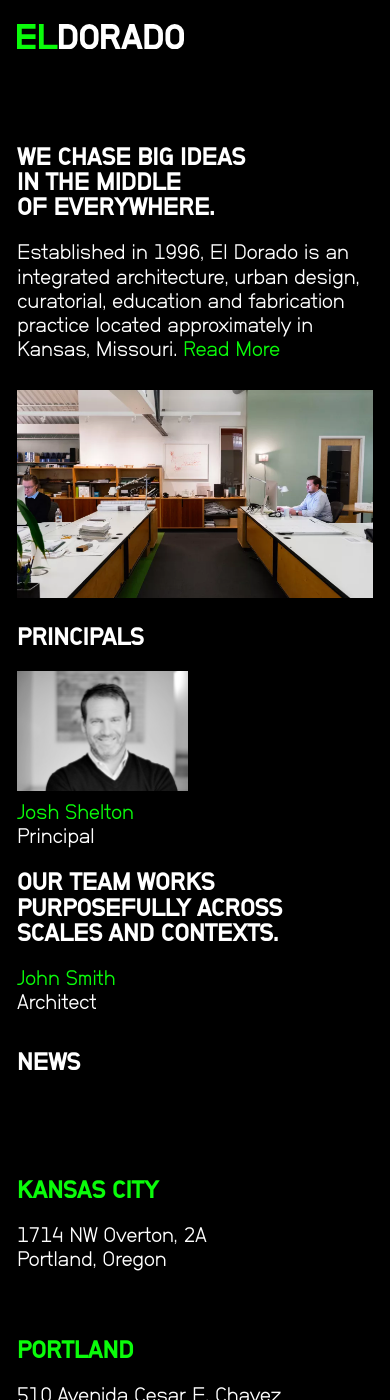
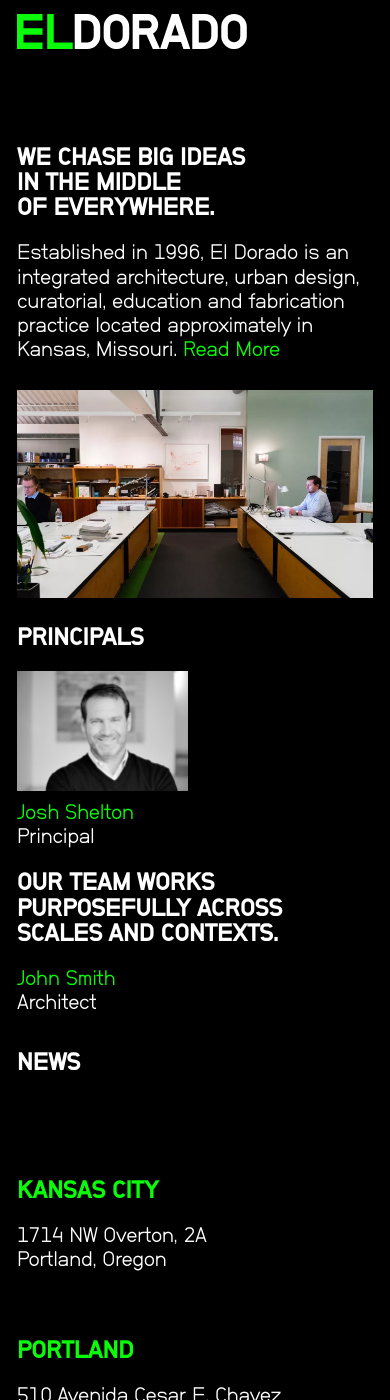
Before and after one commit to taliacotton/eldo, a Jekyll site: the page built from about.md, in a window 390 px wide and 1400 px high. Built offline with Jekyll 4.4.1, drawn with Linux system fonts in a browser that asks for light colours.

Commit message:
mobile logo

```diff
--- a/assets/css/styles.scss
+++ b/assets/css/styles.scss
@@ -657,7 +657,11 @@
         font-size: 50px;
         letter-spacing: -0.98px;
         line-height: 0.8;
-        width: 74%;
+        width: 50%;
+        svg{
+            height: 35px;
+            // width: 100%;
+        }
     }
     #footer > div{
         margin-bottom:20px;
@@ -687,4 +691,7 @@
     .news li {
         margin-bottom: calc(var(--gutter)*2);
     }
+    .layout-about #description.full .fullDescription{
+        column-count: 1;
+    }
 }
```
Also changed, not shown: _notes.md (+1 -0 lines).
